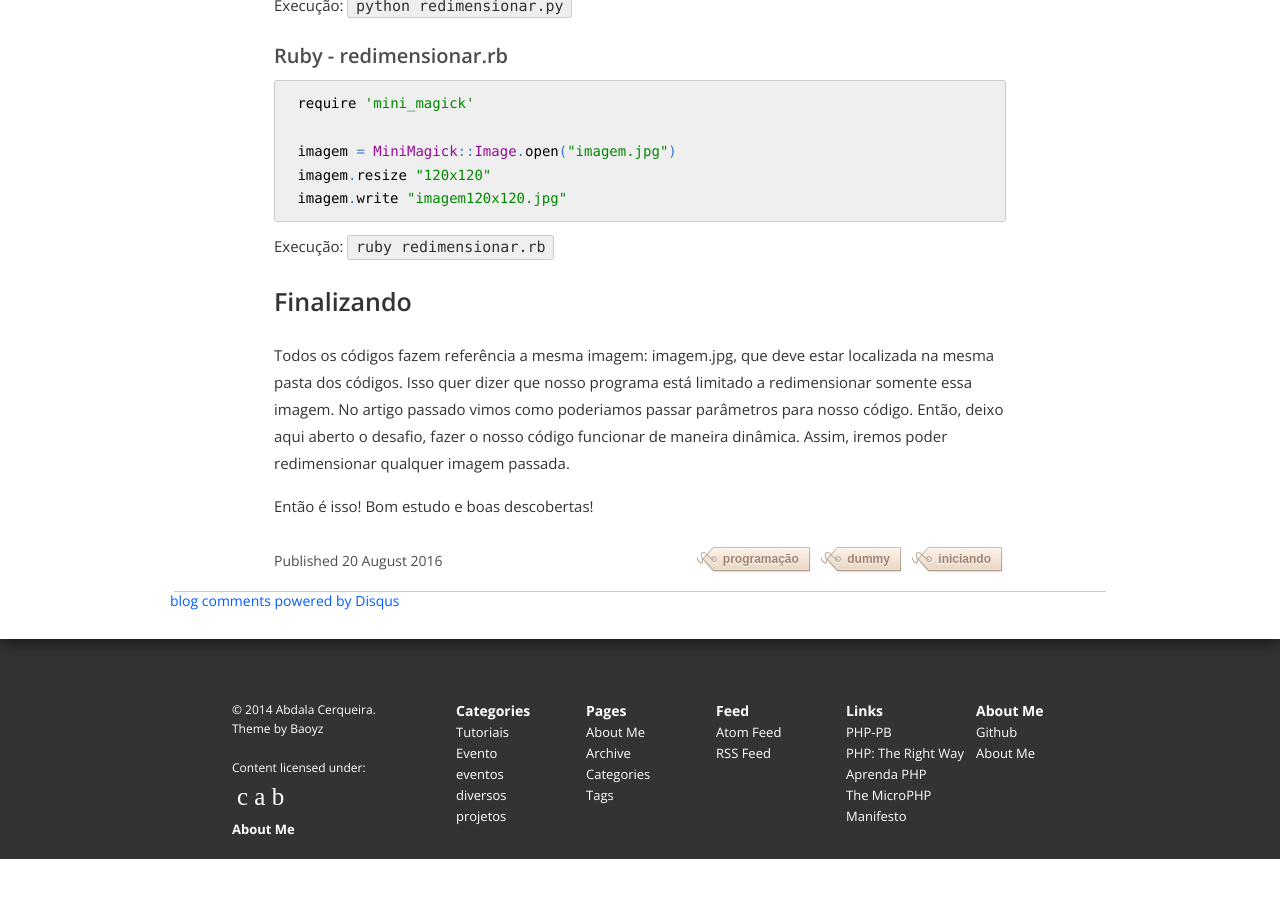
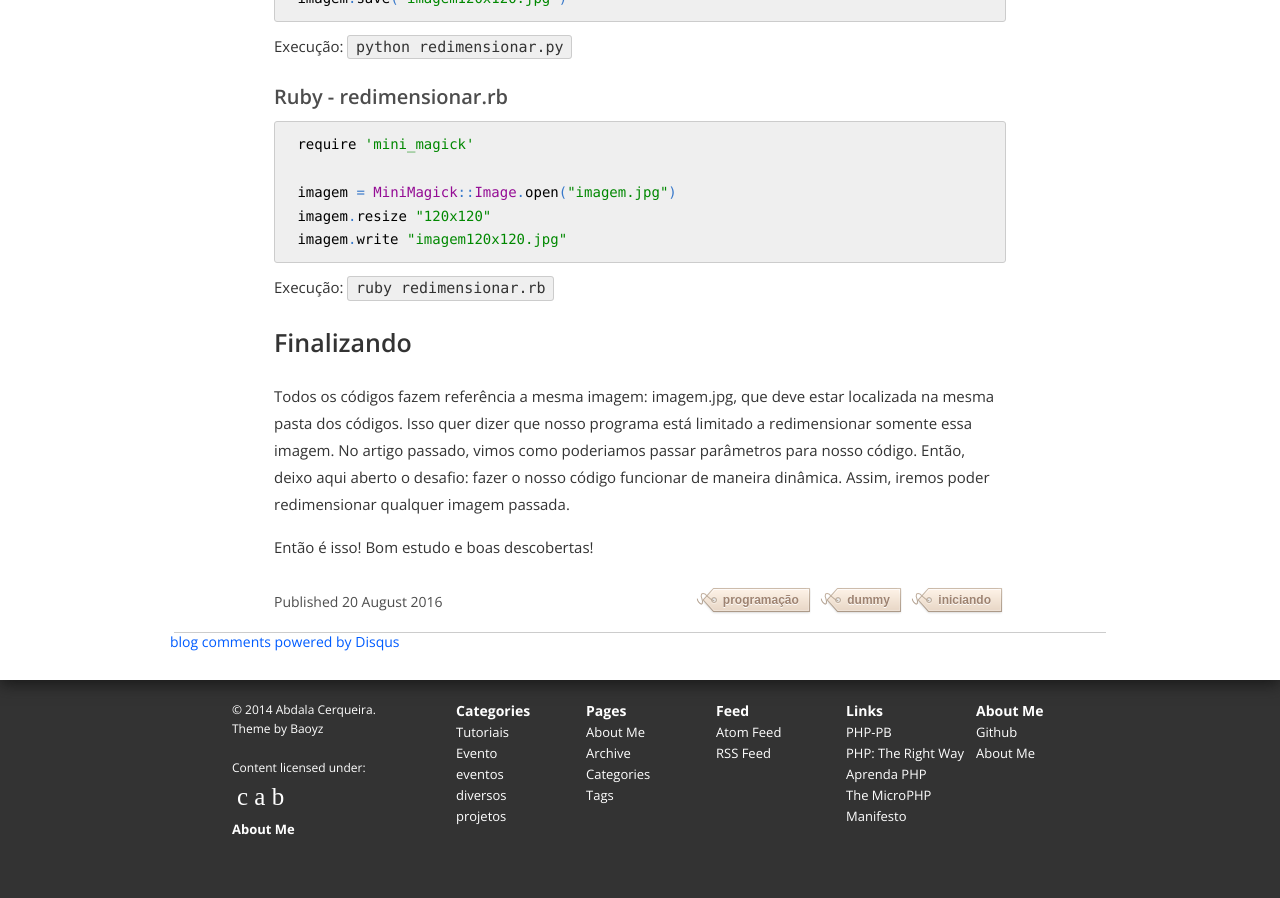
Before and after one commit to abdala/abdala.github.io, a Jekyll site: the page built from _posts/2016-08-21-manhe-aprendi-a-programar-bibliotecas.markdown, in a window 1280 px wide and 900 px high, scrolled down 3521 px. Built offline with Jekyll 4.4.1, drawn with Linux system fonts in a browser that asks for light colours; nearby versions of some CDN libraries; some web fonts are replaced; comment, search, counter and statistics services are not loaded; before the commit the page ends 4380 px from its top, so only the background shows below that; some of the changed text lies outside the part shown.

Commit message:
Fixing text

```diff
--- a/_posts/2016-08-21-manhe-aprendi-a-programar-bibliotecas.markdown
+++ b/_posts/2016-08-21-manhe-aprendi-a-programar-bibliotecas.markdown
@@ -12,14 +12,15 @@
 ---
 
 Para quem ainda não leu os primeiros artigos:
- - [Manhê! Aprendi a programar!](http://abda.la/projetos/2015/02/14/manhe-aprendi-a-programar)
- - [Manhê! Aprendi a programar! I/O](http://abda.la/projetos/2015/08/09/manhe-aprendi-a-programar-io)]
+
+- [Manhê! Aprendi a programar!](http://abda.la/projetos/2015/02/14/manhe-aprendi-a-programar)
+- [Manhê! Aprendi a programar! I/O](http://abda.la/projetos/2015/08/09/manhe-aprendi-a-programar-io)
 
 ## Bibliotecas
 
 Quando vamos aprendendo a programar, uma das coisas que descobrimos é que a escolha de uma biblioteca pode agiliza o desenvolvimento, mas pode também causar alguns transtornos.
 
-A escolha e utilização de uma biblioteca pode parecer uma tarefa simples, mas muitas vezes é bem trabalhosa. Aprender sua API, Lidar com dependências, atualizações, falhas de segurança e por aí vai. Com isso em mente, colocando na balança, na maioria dos casos, a utlização de uma biblioteca ainda traz mais vantagens. Principalmente em casos que não dominamos o problema resolvido por ela.
+A escolha e utilização de uma biblioteca pode parecer uma tarefa simples, mas muitas vezes é bem trabalhosa. Aprender sua API, lidar com dependências, atualizações, falhas de segurança e por aí vai. Com isso em mente, colocando na balança, na maioria dos casos, a utlização de uma biblioteca ainda traz mais vantagens. Principalmente em casos que não dominamos o problema resolvido por ela.
 
 Veja como exemplo as bibliotecas que vamos utilizar nesse artigo, não precisamos de fato saber como a manipulação da imagem é realizada. Iremos apenas utilizar uma biblioteca que fará toda a parte mais complicada para nós.
 
@@ -145,6 +146,6 @@
 
 ## Finalizando
 
-Todos os códigos fazem referência a mesma imagem: imagem.jpg, que deve estar localizada na mesma pasta dos códigos. Isso quer dizer que nosso programa está limitado a redimensionar somente essa imagem. No artigo passado vimos como poderiamos passar parâmetros para nosso código. Então, deixo aqui aberto o desafio, fazer o nosso código funcionar de maneira dinâmica. Assim, iremos poder redimensionar qualquer imagem passada.
+Todos os códigos fazem referência a mesma imagem: imagem.jpg, que deve estar localizada na mesma pasta dos códigos. Isso quer dizer que nosso programa está limitado a redimensionar somente essa imagem. No artigo passado, vimos como poderiamos passar parâmetros para nosso código. Então, deixo aqui aberto o desafio: fazer o nosso código funcionar de maneira dinâmica. Assim, iremos poder redimensionar qualquer imagem passada.
 
 Então é isso! Bom estudo e boas descobertas!
```
Also changed, not shown: other parts of _posts/2016-08-21-manhe-aprendi-a-programar-bibliotecas.markdown (+5 -5 lines).
